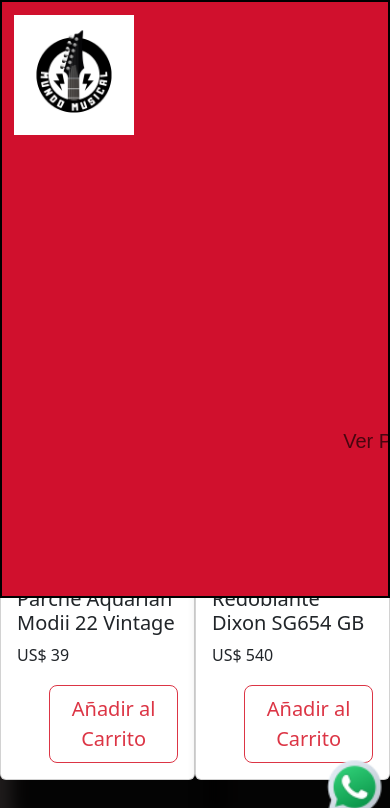
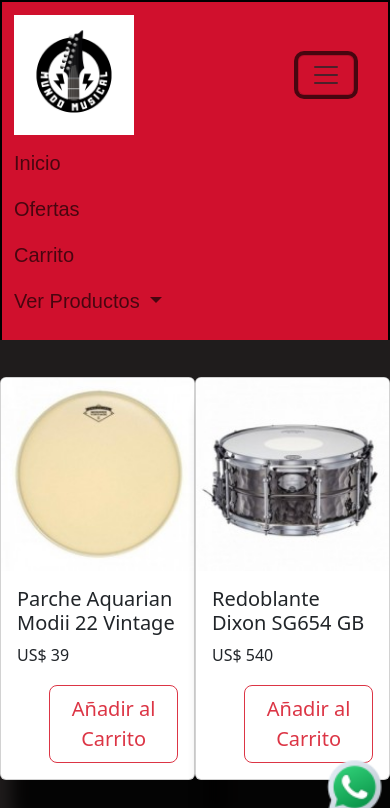
Before and after one commit to Sebastian-juarez/Entrega-final-Sebastian-Juarez-Eberle, a website: page index.html in a window 390 px wide. Both pictures are taken after a click on the button 178 px from the left and 75 px from the top of the page. Shown: the top 808 px of the page. Drawn offline with nearby package versions, Linux system fonts and the light colour scheme.

Commit message:
corregi los errores del header

```diff
--- a/css/stylecopia.css
+++ b/css/stylecopia.css
@@ -20,45 +20,6 @@
 body{
     background-color: rgb(31, 28, 28);
 }
-.nav-item{
-    margin-right: 60px;
-}
-
-.menu-container{
-
-    display: flex;
-    background-color: #d0102d;
-    position: fixed;
-    border-bottom: 2px;
-    border: 2px solid black;
-    width: 100%;
-    top:0;
-    z-index: 1000;
-
-}
-
-
-header ul{
-
-    list-style-type: none;
-    display: flex;
-    margin: 0px;
-    font-size: 20px;
-    font-family: Arial, Helvetica, sans-serif;
-    align-items: center;
-    margin-left: 50%;
-}
-header ul li a{
-
-    margin: 20px
-
-
-}
-
-header img{
-    width: 7.5rem
-}
-
 
 .carrito:hover{
     color: white;
--- a/index.html
+++ b/index.html
@@ -7,29 +7,29 @@
     <title>Mundo Musical | Inicio</title>
 <link href="https://cdn.jsdelivr.net/npm/bootstrap@5.3.3/dist/css/bootstrap.min.css" rel="stylesheet" integrity="sha384-QWTKZyjpPEjISv5WaRU9OFeRpok6YctnYmDr5pNlyT2bRjXh0JMhjY6hW+ALEwIH" crossorigin="anonymous">
     <!--CSS-->
-<link rel="stylesheet" href="/css/style.css">
+<link rel="stylesheet" href="css/style.css">
 </head>
 <body>
     <!--Encabezado-->
-    <header class="menu-container ">
-      <nav class="navbar navbar-expand-lg bg-body-red ">
+    <header class="menu-container d-flex ">
+      <nav class="navbar navbar-expand-lg bg-yellow">
         <div class="container-fluid">
           <a class="navbar-brand" href=""><img src="imagenes/logotipo.png"></a>
           <button class="navbar-toggler" type="button" data-bs-toggle="collapse" data-bs-target="#navbarSupportedContent" aria-controls="navbarSupportedContent" aria-expanded="false" aria-label="Toggle navigation">
             <span class="navbar-toggler-icon"></span>
           </button>
           <div class="collapse navbar-collapse" id="navbarSupportedContent">
-            <ul class="navbar-nav me-auto mb-2 mb-lg-0">
-              <li class="nav-item">
+            <ul class="navbar-nav me-auto mb-2 mb-lg-0 d-flex flex-wrap">
+              <li class="nav-item d-flex flex-wrap">
                 <a class="nav-link inicio" aria-current="page" href="/index.html">Inicio</a>
               </li>
-              <li class="nav-item">
+              <li class="nav-item d-flex flex-wrap">
                 <a class="nav-link ofertas" href="pages/ofertas.html">Ofertas</a>
               </li>
-              <li class="nav-item">
+              <li class="nav-item d-flex flex-wrap">
                 <a class="nav-link carrito" aria-current="page" href="pages/carrito.html">Carrito</a>
               </li>
-              <li class="nav-item dropdown">
+              <li class="nav-item dropdown d-flex flex-wrap">
                 <a class="nav-link dropdown-toggle menu" href="#" role="button" data-bs-toggle="dropdown" aria-expanded="false">
                   Ver Productos
                 </a>
--- a/scss/layouts/_header.scss
+++ b/scss/layouts/_header.scss
@@ -1,22 +1,37 @@
-.nav-item{
-    margin-right: 60px;
-}
+ $background-color :  #d0102d;
+ $border : 2px solid black;
+ $border-bottom : 2px;
+ $margin-left : 195px;
 
-.menu-container{
-
-    display: flex;
-    background-color: #d0102d;
-    position: fixed;
-    border-bottom: 2px;
-    border: 2px solid black;
-    width: 100%;
-    top:0;
-    z-index: 1000;
+ @mixin estiloTexto($family, $size, $color){
+    font-family: $family;
+    font-size: $size;
+    color: $color;
+ }
+ @mixin flex($flex, $fixed, $top, $width, $z-index,$wrap){
+        display: $flex;
+        position: $fixed;
+        top: $top;
+        width:$width ;
+        z-index: 1000 ;
+        flex-wrap: $wrap;
+ }
+    header{
+        @include flex(flex,fixed , 0, 100%, 1000,wrap);
+        background-color: $background-color;
+        border: $border;
+        border-bottom: $border-bottom;
+    }
 
     img{
-        width: 7.5rem
+        width: 7.5rem;
     }
-
+         .nav-item {
+            @include estiloTexto(Arial, 20px, black);
+             margin-left: $margin-left;
+             margin-right: 0%;
+             flex-wrap: wrap;
+     }
 
 
     .carrito:hover{
@@ -34,25 +49,3 @@
     .menu:hover{
         color: white;
     }
-    .card{
-        margin: auto;
-        margin-top: 8%;
-
-    }
-
-        ul{
-
-            list-style-type: none;
-             display: flex;
-            margin: 0px;
-            font-size: 20px;
-            font-family: Arial, Helvetica, sans-serif;
-            align-items: center;
-            margin-left: 50%;
-
-             li
-                 a{
-                    margin: 20px
-             }
-            }
-        }
--- a/scss/layouts/_imagenes.scss
+++ b/scss/layouts/_imagenes.scss
@@ -8,20 +8,25 @@
 .imagen-guitarras-colgadas{
     @include flex(flex, 8.5%);
     box-shadow: 9px 25px 5px 0px rgba(0,0,0,0.75);
--webkit-box-shadow: 9px 25px 5px 0px rgba(0,0,0,0.75);
--moz-box-shadow: 9px 25px 5px 0px rgba(0,0,0,0.75);
+    -webkit-box-shadow: 9px 25px 5px 0px rgba(0,0,0,0.75);
+    -moz-box-shadow: 9px 25px 5px 0px rgba(0,0,0,0.75);
+    width: 100%;
+
 }
 .imagen-guitarras-ofertas{
     @include flex(flex, 6.5%);
     width: 100%;
     height: $heigth;
     box-shadow: 9px 25px 5px 0px rgba(0,0,0,0.75);
--webkit-box-shadow: 9px 25px 5px 0px rgba(0,0,0,0.75);
--moz-box-shadow: 9px 25px 5px 0px rgba(0,0,0,0.75);
+    -webkit-box-shadow: 9px 25px 5px 0px rgba(0,0,0,0.75);
+    -moz-box-shadow: 9px 25px 5px 0px rgba(0,0,0,0.75);
 }
 
 .imagen-carrito{
     width: 7rem;
     margin-right: $margin-rigth;
-
+    transition:1s;
+    &:hover{
+        transform: rotate(360deg);
+    }
 }
--- a/scss/media-querys/_querys.scss
+++ b/scss/media-querys/_querys.scss
@@ -1,6 +1,13 @@
+$margin-top: 8%;
+$margin-left: 20%;
+@media only screen and (max-width : 1328px){
+    .nav-item{
+        margin-right: 0%;
+        margin-left: 95px;
+       }
+    }
 @media only screen and (max-width : 500px){
-    $margin-top: 8%;
-    $margin-left: 20%;
+
 
     @mixin estiloTexto($family, $size, $color){
         font-family: $family;
@@ -13,6 +20,14 @@
         justify-content: $centro;
         align-items: $alinear;
     }
+    @mixin flexHeader($flex, $fixed, $top, $width, $z-index,$wrap){
+        display: $flex;
+        position: $fixed;
+        top: $top;
+        width:$width ;
+        z-index: 1000 ;
+        flex-wrap: $wrap;
+ }
     @mixin imagenes($flex,$padding-top,$wrap,$width,$heigth){
         display: $flex;
         padding-top: $padding-top;
@@ -38,38 +53,16 @@
         @include estiloTexto(Arial,20px ,azure);
         @include flex(flex, 10%,center , center);
     }
-
-
-    .menu-container{
-
-        display: flex;
-        background-color: #d0102d;
-        position: fixed;
-        border-bottom: 2px;
-        border: 2px solid black;
-        width: 100%;
-        top:0;
-        z-index: 1000;
-
+    header{
+        @include flexHeader(flex,fixed , 0, 100%, 1000,wrap);
     }
 
 
-    header ul{
 
-        list-style-type: none;
-        display: flex;
-        margin: 0px;
-        font-size: 20px;
-        font-family: Arial, Helvetica, sans-serif;
-        align-items: center;
-        margin-left: 5%;
-    }
+   .nav-item{
+    margin-left: 0%;
+   }
 
-    header ul li a{
-
-        margin: 10px
-
-    }
     .carrousel-de-imagenes{
         display: none;
 
--- a/scss/textos/_huno.scss
+++ b/scss/textos/_huno.scss
@@ -1,3 +1,4 @@
+$color :  #d0102d;
 @mixin estilosTexto($family, $size, $color){
     font-family: $family;
     font-size: $size;
@@ -14,20 +15,22 @@
     @include flex(flex,5% ,center , center);
      transition: all 1s ease-in;
         &:hover{
-            transform:translateX(50px);
+                transform:translateX(28px);
                 box-shadow: 9px 25px 5px 0px rgba(0,0,0,0.75);
                 -webkit-box-shadow: 9px 25px 5px 0px rgba(0,0,0,0.75);
                 -moz-box-shadow: 9px 25px 5px 0px rgba(0,0,0,0.75);
-        }
+                color: $color;
 }
 h1{
     @include estilosTexto(Arial,60px ,azure );
     @include flex(flex,10% ,center , center);
     transition: all 1s ease-in;
         &:hover{
-        transform:translateX(50px);
+                transform:translateX(28px);
                 box-shadow: 9px 25px 5px 0px rgba(0,0,0,0.75);
                 -webkit-box-shadow: 9px 25px 5px 0px rgba(0,0,0,0.75);
                 -moz-box-shadow: 9px 25px 5px 0px rgba(0,0,0,0.75);
+                color: $color;
         }
     }
+}
--- a/scss/textos/_parrafos.scss
+++ b/scss/textos/_parrafos.scss
@@ -12,4 +12,7 @@
 .parrafos{
     @include estiloTexto(Arial,23px ,azure );
     @include flex(flex, 70px, center , center );
-}
+       &:hover{
+        color:#d0102d;
+       }
+    }
```
Also changed, not shown: pages/guitarras-electricas.html (+1 -1 lines), css/style.css, scss/componentes/_logowpp.scss (deleted), 1 other file. Lines whose indentation alone changed are shown as unchanged.
